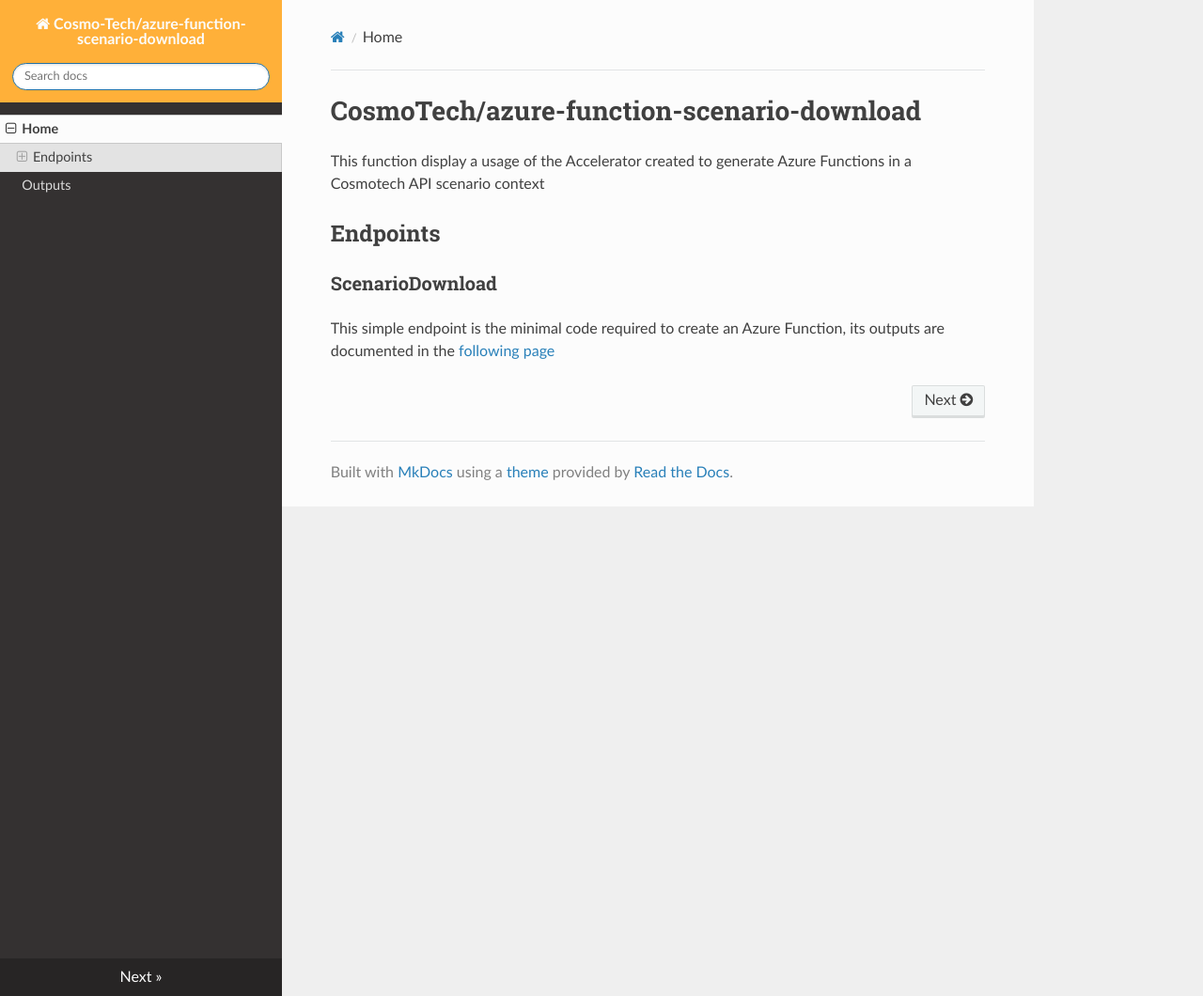
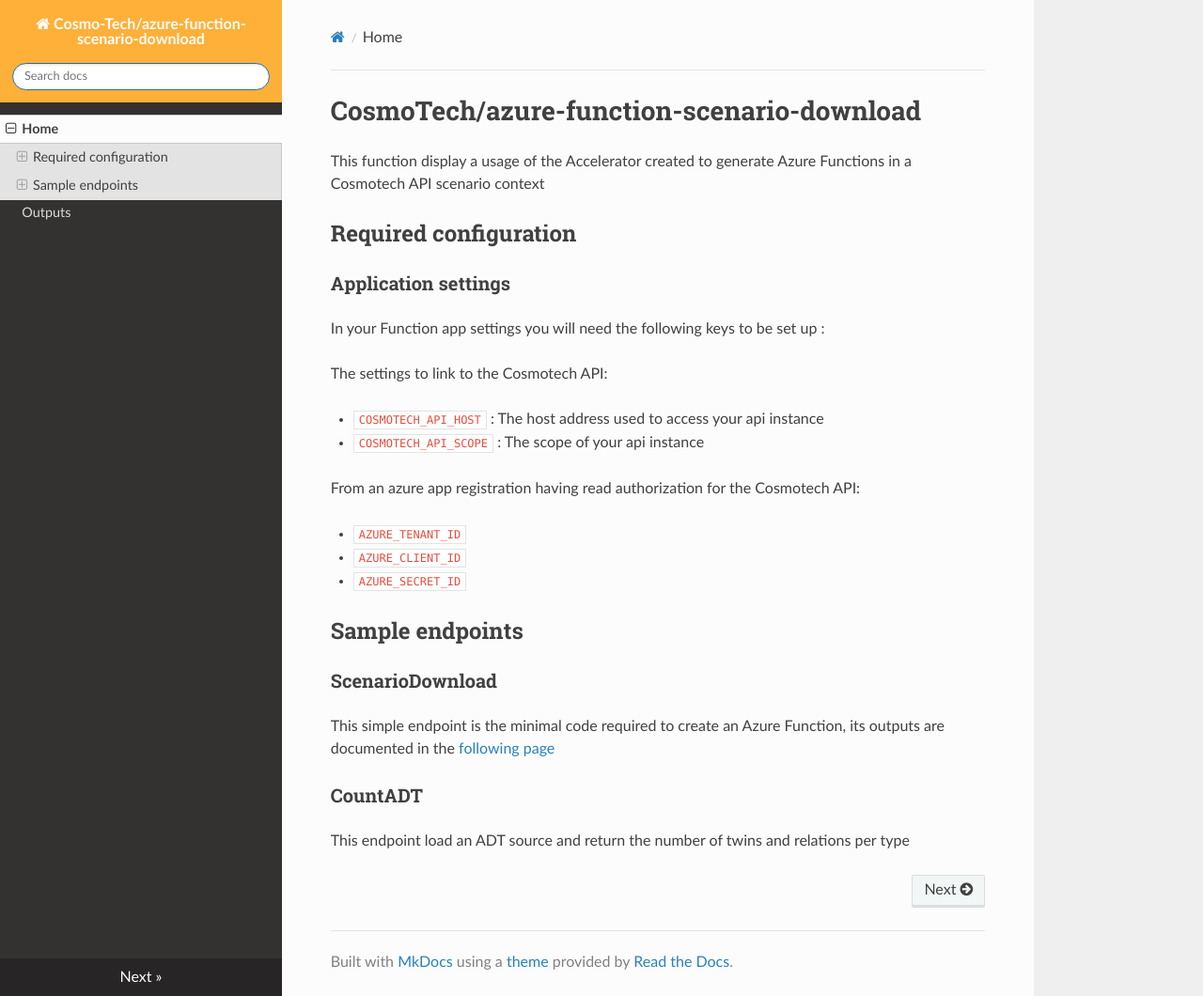
Before and after one commit to Cosmo-Tech/azure-function-scenario-download, an MkDocs documentation site: the page built from docs/index.md, in a window 1280 px wide and 1060 px high. Shown: the whole window at 94% size. Built offline with MkDocs 1.6.1, drawn with Linux system fonts in a browser that asks for light colours; nearby versions of some CDN libraries.

Commit message:
Added sample function CountADT

```diff
--- a/docs/index.md
+++ b/docs/index.md
@@ -2,8 +2,28 @@
 
 This function display a usage of the Accelerator created to generate Azure Functions in a Cosmotech API scenario context
 
-## Endpoints
+## Required configuration
+
+### Application settings
+In your Function app settings you will need the following keys to be set up :
+
+The settings to link to the Cosmotech API:
+
+- `COSMOTECH_API_HOST` : The host address used to access your api instance
+- `COSMOTECH_API_SCOPE` : The scope of your api instance
+
+From an azure app registration having read authorization for the Cosmotech API:
+
+- `AZURE_TENANT_ID`
+- `AZURE_CLIENT_ID`
+- `AZURE_SECRET_ID`
+
+## Sample endpoints
 
 ### ScenarioDownload
 
 This simple endpoint is the minimal code required to create an Azure Function, its outputs are documented in the [following page](function_output.md)
+
+### CountADT
+
+This endpoint load an ADT source and return the number of twins and relations per type
```
Also changed, not shown: CountADT/__init__.py (added, +25 -0 lines), 1 other file.
